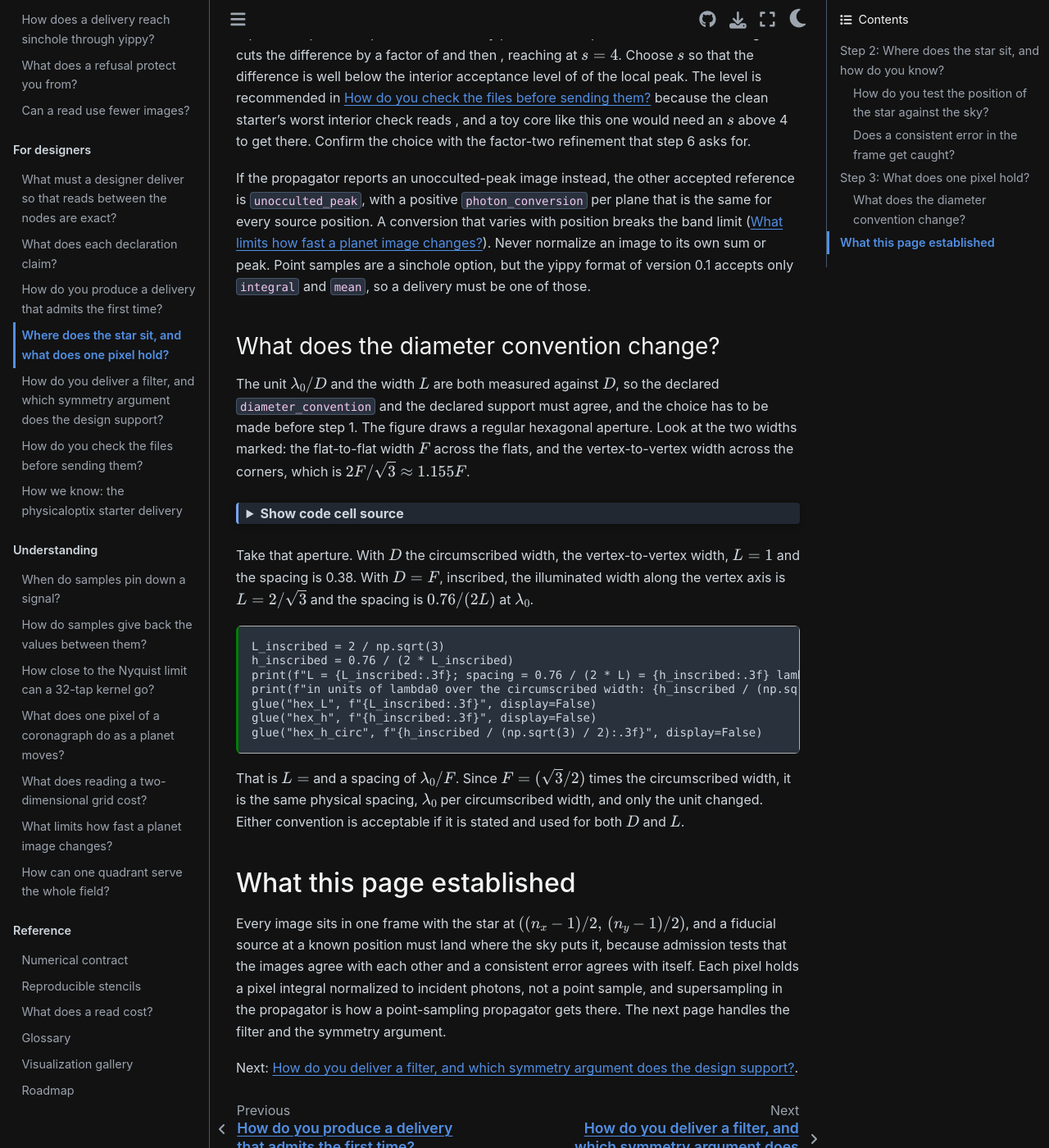
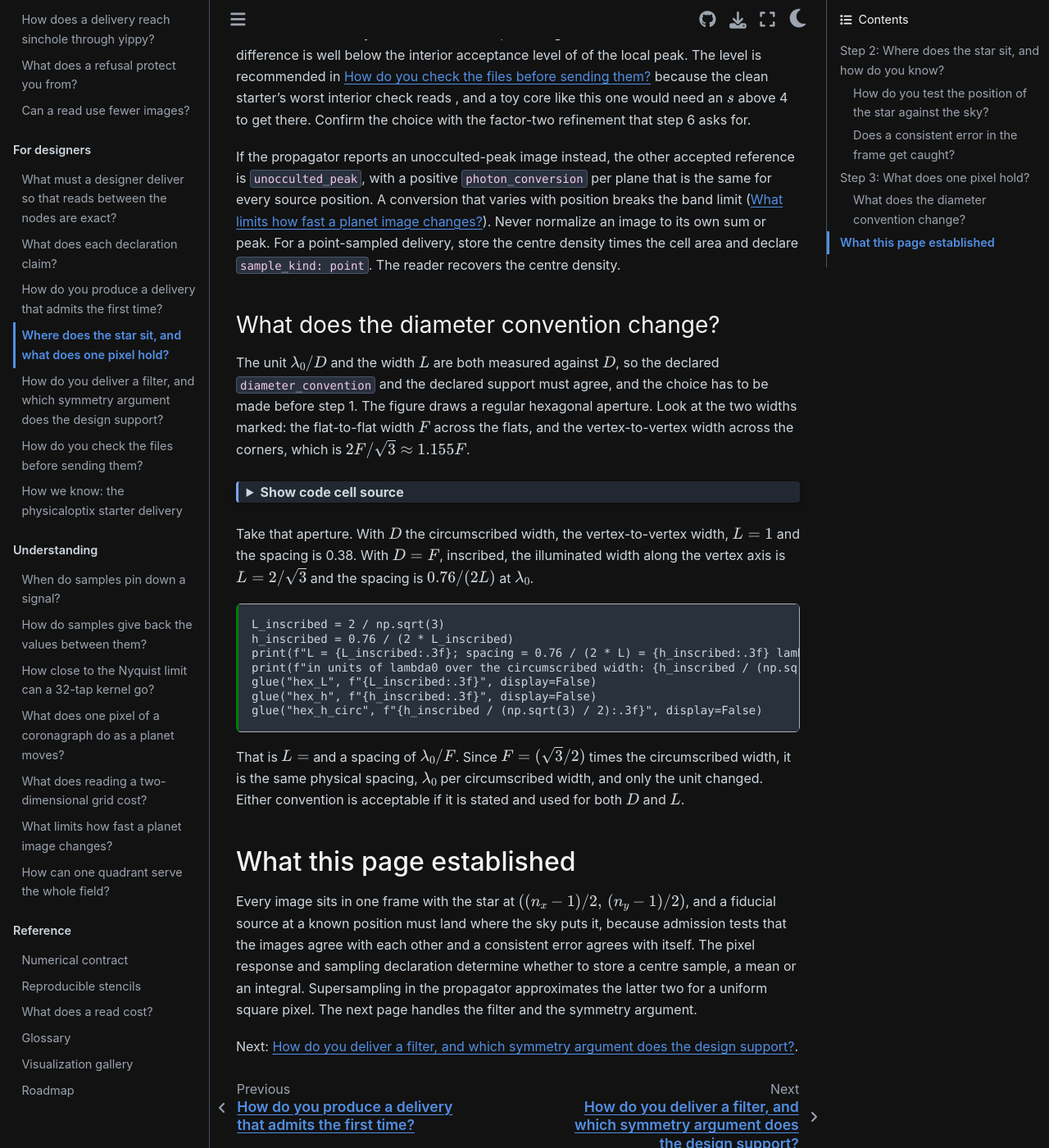
Before and after one commit to CoreySpohn/sinchole, a Sphinx documentation site: the page built from docs/practice/recipe-frame-pixel.md, in a window 1280 px wide and 1400 px high, scrolled down 4623 px. Shown: the whole window at 82% size. Built offline with Sphinx 7.4.7 and the Sphinx Book theme 1.1.4, drawn with Linux system fonts in a browser that asks for light colours; pages that are not in the unit, such as notebooks, are missing from menus; some of the changed text lies outside the part shown.

```diff
--- a/docs/practice/recipe-frame-pixel.md
+++ b/docs/practice/recipe-frame-pixel.md
@@ -288,12 +288,11 @@ repaired after the fact. The toy images of these pages are point samples, so
 they exercise admission and not the pixel-integral contract that this step
 recommends for a real delivery.
 
-The default for a delivery is a pixel integral normalized to the photons that
+For a pixel-integrated delivery, normalize to the photons that
 enter the aperture: each stored value is the fraction of incident photons that
 land on that pixel (`sample_kind: integral`, `normalization.kind:
 incident_photon`, [pixel measure][schema-pixel] and [normalization][schema-norm]).
-A propagator that follows the standard Fourier convention gives this directly,
-because of Parseval's relation.
+The Fourier normalization can be checked with Parseval's relation.
 
 :::{admonition} Known result: Parseval's relation
 :class: note
@@ -356,8 +355,8 @@ accepted reference is `unocculted_peak`, with a positive `photon_conversion`
 per plane that is the same for every source position. A conversion that
 varies with position breaks the band limit
 ({doc}`../theory/band-limits`). Never normalize an image to its own sum or
-peak. Point samples are a sinchole option, but the yippy format of version
-0.1 accepts only `integral` and `mean`, so a delivery must be one of those.
+peak. For a point-sampled delivery, store the centre density times the cell area and
+declare `sample_kind: point`. The reader recovers the centre density.
 
 ### What does the diameter convention change?
 
@@ -412,9 +411,9 @@ and $L$.
 Every image sits in one frame with the star at $((n_x-1)/2,\,(n_y-1)/2)$, and
 a fiducial source at a known position must land where the sky puts it, because
 admission tests that the images agree with each other and a consistent error
-agrees with itself. Each pixel holds a pixel integral normalized to incident
-photons, not a point sample, and supersampling in the propagator is how a
-point-sampling propagator gets there. The next page handles the filter and the
+agrees with itself. The pixel response and sampling declaration determine whether to
+store a centre sample, a mean or an integral. Supersampling in the propagator
+approximates the latter two for a uniform square pixel. The next page handles the filter and the
 symmetry argument.
 
 Next: {doc}`recipe-band-symmetry`.
--- a/docs/toy_coronagraph.py
+++ b/docs/toy_coronagraph.py
@@ -12,7 +12,7 @@ from dataclasses import dataclass
 
 import jax
 import jax.numpy as jnp
-from hwoutils.grids import Frame, PixelGrid
+from hwoutils.grids import Frame, Measure, PixelGrid
 
 import sinchole as sc
 
@@ -145,7 +145,7 @@ def products_for(toy, *, identity="toy-lyot"):
         optical_id="toy",
         spectral_weight_id="mono",
         identity=identity,
-        measure="point_density",
+        measure=Measure.density("grid"),
     )
 
 
```
Also changed, not shown: docs/practice/declarations.md (+6 -7 lines), 1 other file.
